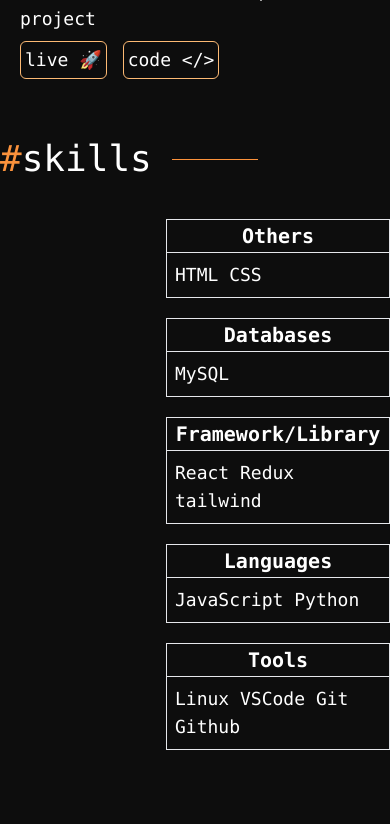
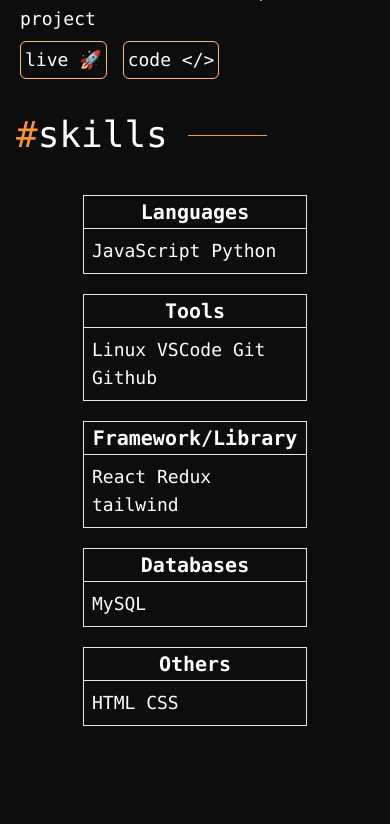
Before and after one commit to taraksh01/portfolio, a JavaScript app: page / in a window 390 px wide. Shown: the part 2249-3073 px from the top of the page. Built offline with nearby package versions, Linux system fonts and the light colour scheme.

Commit message:
Made skills section responsive for all device

```diff
--- a/src/Components/Home.js
+++ b/src/Components/Home.js
@@ -66,22 +66,22 @@
           />
         </div>
       </article>
-      <article className="my-10 text-white font-mono">
+      <article className="text-white font-mono m-4 xl:m-0 xl:my-10">
         <div className="flex items-center w-2/3">
           <h2 className="text-4xl">
             <span className="text-orange-400">#</span>skills
           </h2>
           <div className="w-1/3 h-px mx-5 bg-orange-400 flex-shrink-0"></div>
         </div>
-        <div className="flex items-baseline justify-end w-3/5 ml-auto flex-wrap gap-y-5 gap-x-5 my-10">
-          <Skill heading="Others" fills={["HTML", "CSS"]} />
-          <Skill heading="Databases" fills={["MySQL"]} />
+        <div className="flex flex-col justify-center items-center sm:flex-row sm:items-start sm:justify-end md:w-4/5 lg:w-3/5 sm:ml-auto sm:flex-wrap gap-5 my-10">
+          <Skill heading="Languages" fills={["JavaScript", "Python"]} />
+          <Skill heading="Tools" fills={["Linux", "VSCode", "Git", "Github"]} />
           <Skill
             heading="Framework/Library"
             fills={["React", "Redux", "tailwind"]}
           />
-          <Skill heading="Languages" fills={["JavaScript", "Python"]} />
-          <Skill heading="Tools" fills={["Linux", "VSCode", "Git", "Github"]} />
+          <Skill heading="Databases" fills={["MySQL"]} />
+          <Skill heading="Others" fills={["HTML", "CSS"]} />
         </div>
       </article>
       <article className="my-10 text-white font-mono">
```
